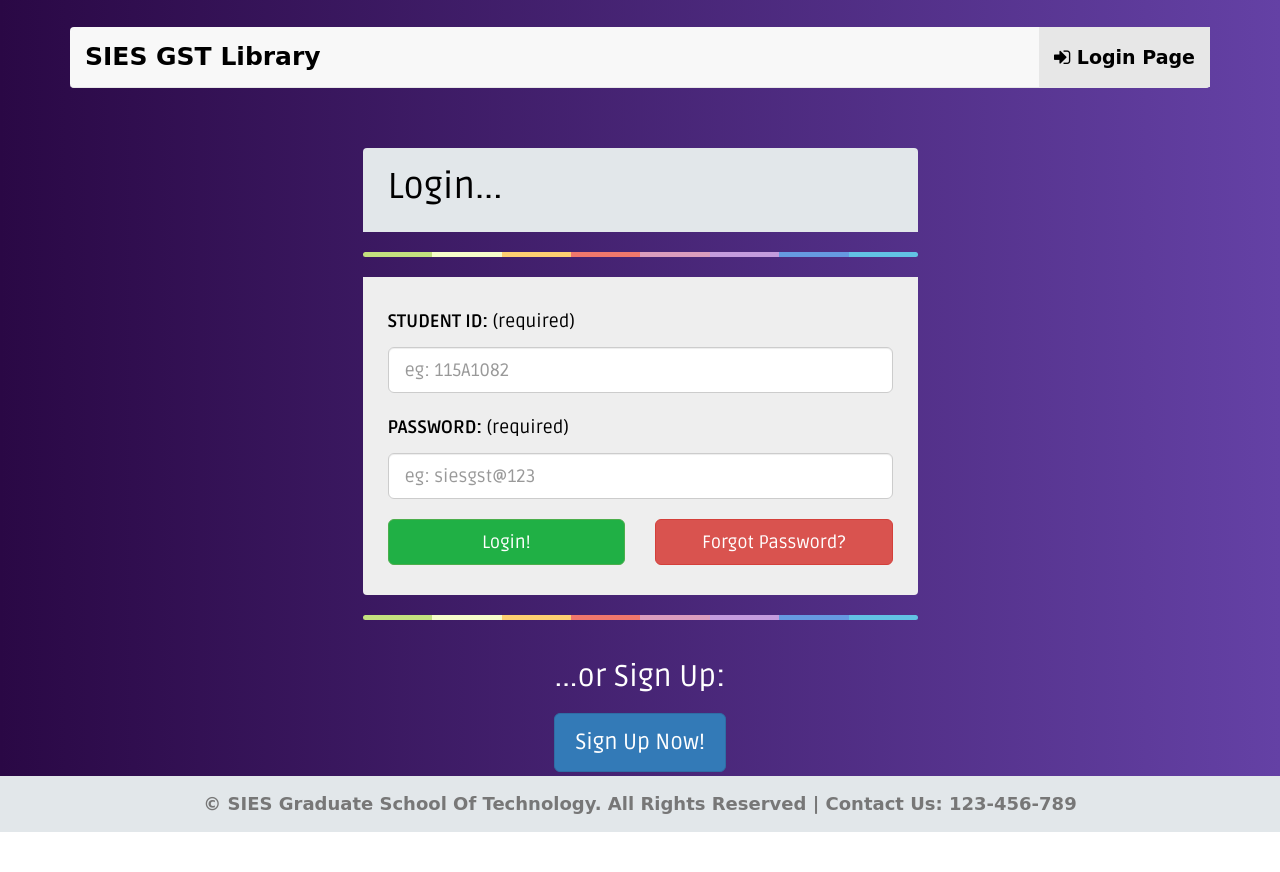
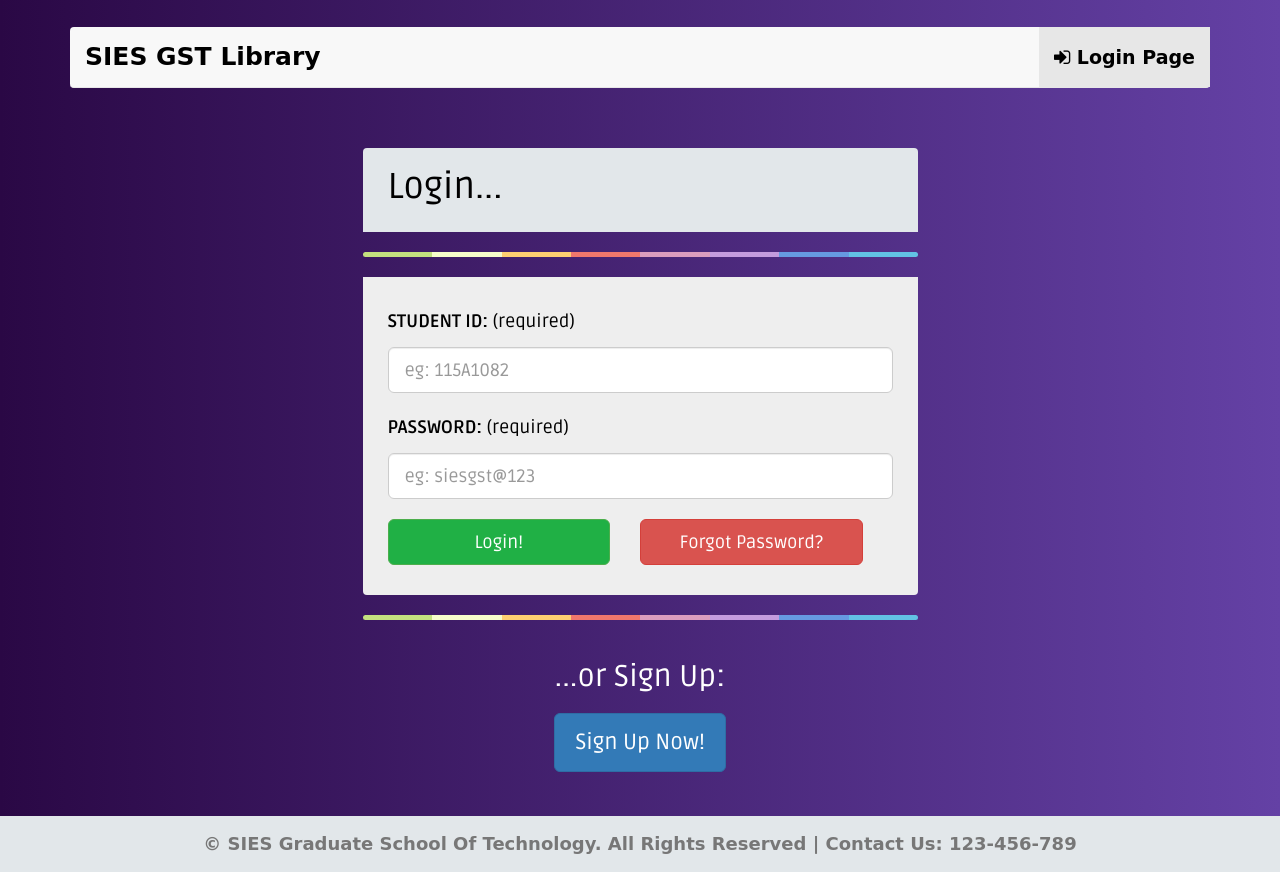
Before and after one commit to Brijesh097/sies-gst-library, a plain HTML site: page login/login.html in a window 1280 px wide. Before the commit the page ends 832 px from the top, so only its background shows below. Drawn offline with nearby package versions, Linux system fonts and the light colour scheme; a web font is replaced by a local one.

Commit message:
made login page responsive

```diff
--- a/login/login.css
+++ b/login/login.css
@@ -1,6 +1,7 @@
 html {
   position: relative;
   min-height: 100%;
+
 }
 
 body {
@@ -9,6 +10,7 @@ body {
 	background: linear-gradient(to left, #6441A5 , #2a0845);
 	color: #000;
 	font-family: 'Ruda', cursive;
+  overflow-x: hidden;
 }
 
 /* CUSTOMIZE THE NAVBAR
@@ -141,3 +143,9 @@ footer {
   .navbar-wrapper .navbar {
     border-radius: 4px;
   }
+
+@media (max-width: 450px) {
+  .forgot-pswd {
+    font-size: 10px;
+  }
+}
--- a/login/login.html
+++ b/login/login.html
@@ -1,6 +1,7 @@
 <!DOCTYPE html>
 <html>
 <head>
+	<meta name="viewport" content="width=device-width, initial-scale=1">
 	<title>Login | SIES GST Library</title>
 
 	<!-- Bootstrap core CSS -->
@@ -64,12 +65,12 @@
 								<button type="button" class="btn btn-primary">Forgot Password?</button>
 							</span> -->
 
-							<div class="row">
-								<div class="col-xs-6 col-sm-6 col-md-6">
-			                        <a href="../userpage/userpage.html" class="btn btn-lg btn-success btn-block" style="text-decoration: none;">Login!</a>
+							<div class="row btn-group btn-group-justified">
+								<div class="col-xs-5 col-sm-5 col-md-6">
+			                        <a href="../userpage/userpage.html" style="text-decoration: none;"><button class="btn btn-lg btn-success btn-block">Login!</button></a>
 								</div>
-								<div class="col-xs-6 col-sm-6 col-md-6">
-									<a href="" class="btn btn-lg btn-danger btn-block">Forgot Password?</a>
+								<div class="col-xs-7 col-sm-7 col-md-6">
+									<a href=""><button class="btn btn-lg btn-danger btn-block forgot-pswd"> Forgot Password?</button></a>
 								</div>
 							</div>
 						</div>
@@ -81,14 +82,12 @@
 						<hr class="colorgraph">
 						</form>
 						<div class="form-outside">
-							<center>
-								<h3>...or Sign Up:</h3>
-								<div class="row">
-									<div class="col-xs-12">
+								<h3 class="text-center">...or Sign Up:</h3>
+								<div class="row" style="padding-bottom: 40px;">
+									<div class="col-xs-12 text-center">
 				                        <a href="../signup/signup.html"><input type="submit" class="btn btn-lg btn-primary" value="Sign Up Now!"></a>
 									</div>
 								</div>
-							</center>
 						</div>
 
 			</div>
```
